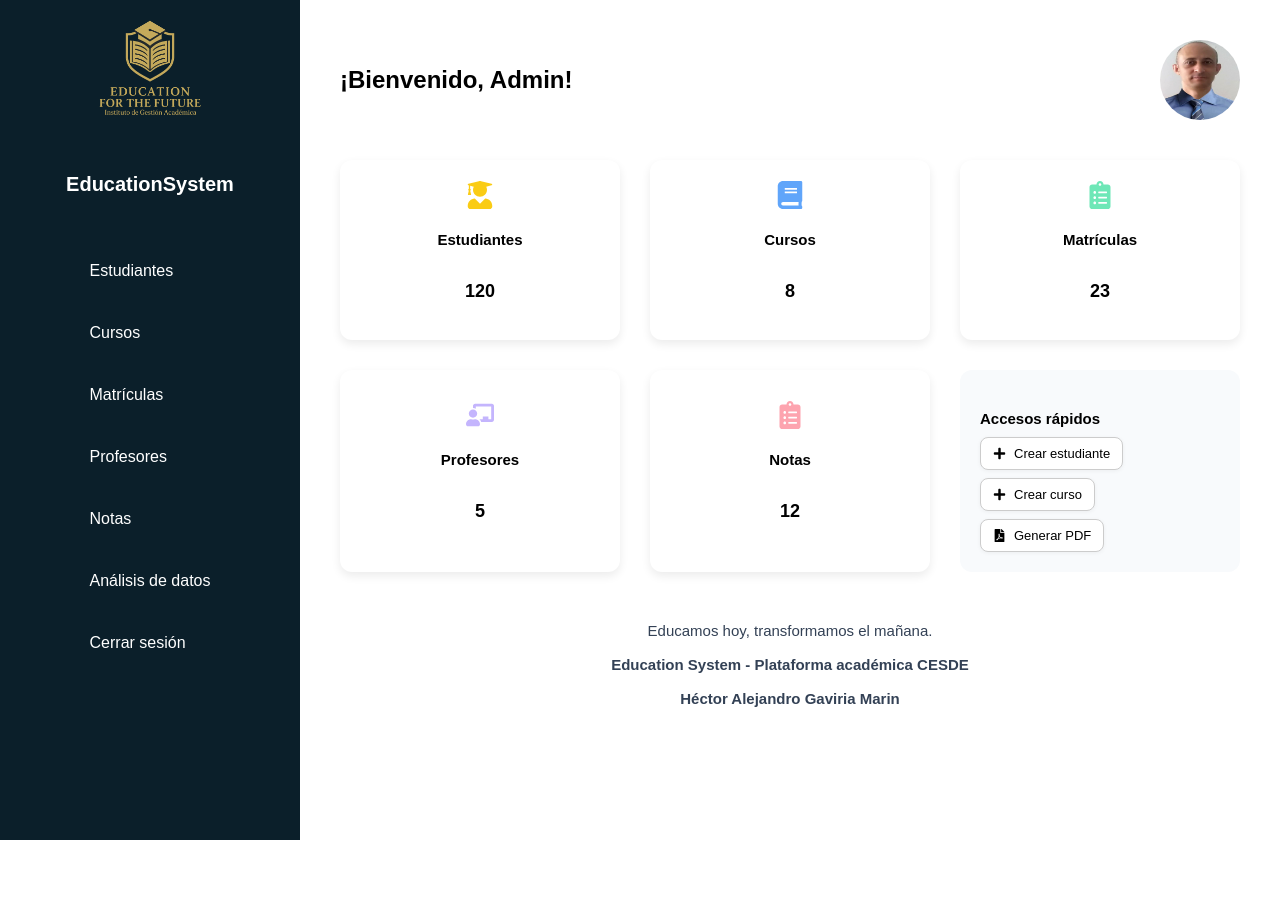
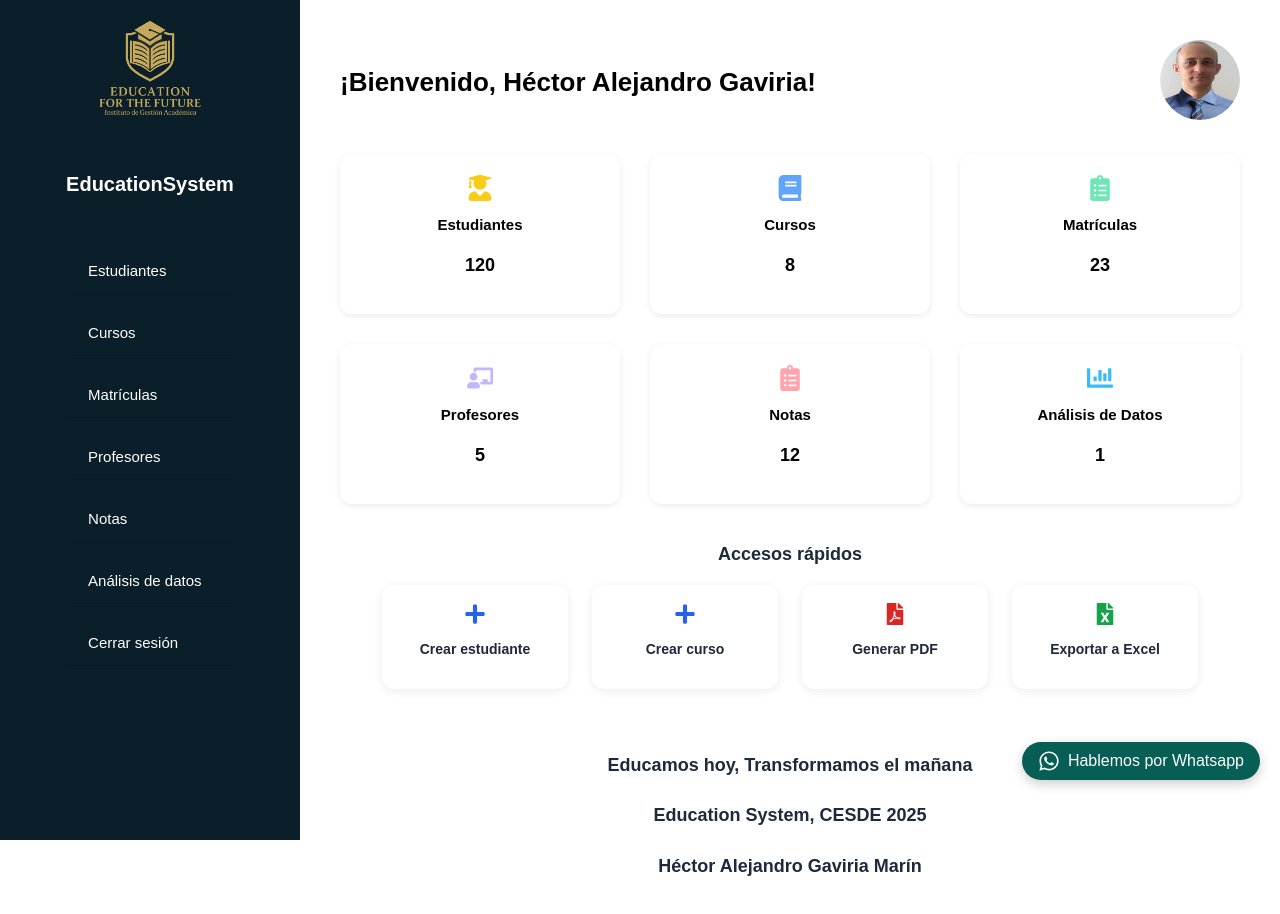
Before and after one commit to agaviria-projects/ProyectoIntegrador-Desarrollo-Frontend, a React (Vite) app: page /dashboard in a window 1280 px wide. Shown: the top 914 px of the page. Before the commit the page ends 800 px from the top, so only its background shows below. Built offline with nearby package versions, Linux system fonts and the light colour scheme; sample sign-in values are in the browser's storage.

Commit message:
Se actualiza el diseño al dashboard

```diff
--- a/package.json
+++ b/package.json
@@ -10,6 +10,7 @@
     "preview": "vite preview"
   },
   "dependencies": {
+    "framer-motion": "^12.12.1",
     "i": "^0.3.7",
     "react": "^19.1.0",
     "react-dom": "^19.1.0",
--- a/src/pages/Dashboard.jsx
+++ b/src/pages/Dashboard.jsx
@@ -1,21 +1,29 @@
 import { useEffect, useState } from "react";
+import { motion } from "framer-motion";
 import {
   FaUserGraduate,
   FaBook,
   FaClipboardList,
   FaChalkboardTeacher,
   FaFilePdf,
-  FaPlus
+  FaFileExcel,
+  FaPlus,
+  FaChartBar,
+  FaWhatsapp,
+  FaGithub,
+  FaLinkedin
 } from "react-icons/fa";
 import adminImg from "../assets/admin.jpg";
 import profesorImg from "../assets/profesor.JPG";
 import estudianteImg from "../assets/estudiante.JPG";
-import logo from "../assets/logosinfondo.png"; // logo con fondo institucional exacto
+import logo from "../assets/logosinfondo.png";
 
 function Dashboard() {
   const [foto, setFoto] = useState(adminImg);
   const rol = localStorage.getItem("rol") || "ADMIN";
   const username = localStorage.getItem("userName") || "admin";
+  const [menuAbierto, setMenuAbierto] = useState(false);
+  const [mostrarPerfil, setMostrarPerfil] = useState(false);
 
   useEffect(() => {
     if (rol === "PROFESOR") setFoto(profesorImg);
@@ -23,10 +31,41 @@ function Dashboard() {
     else setFoto(adminImg);
   }, [rol]);
 
+  const cerrarSesion = () => {
+    localStorage.clear();
+    window.location.href = "/";
+  };
+
+  const estiloOpcion = {
+    padding: "8px 12px",
+    margin: 0,
+    fontSize: "14px",
+    color: "#1e293b",
+    cursor: "pointer",
+    borderRadius: "6px",
+    transition: "background 0.2s",
+    whiteSpace: "nowrap"
+  };
+
+  const cards = [
+    { icon: <FaUserGraduate />, label: "Estudiantes", value: 120, color: "#facc15" },
+    { icon: <FaBook />, label: "Cursos", value: 8, color: "#60a5fa" },
+    { icon: <FaClipboardList />, label: "Matrículas", value: 23, color: "#6ee7b7" },
+    { icon: <FaChalkboardTeacher />, label: "Profesores", value: 5, color: "#c4b5fd" },
+    { icon: <FaClipboardList />, label: "Notas", value: 12, color: "#fda4af" },
+    { icon: <FaChartBar />, label: "Análisis de Datos", value: 1, color: "#38bdf8" }
+  ];
+
+  const quickActions = [
+    { icon: <FaPlus size={22} color="#2563eb" />, label: "Crear estudiante" },
+    { icon: <FaPlus size={22} color="#2563eb" />, label: "Crear curso" },
+    { icon: <FaFilePdf size={22} color="#dc2626" />, label: "Generar PDF" },
+    { icon: <FaFileExcel size={22} color="#16a34a" />, label: "Exportar a Excel" }
+  ];
+
   return (
     <div style={{ display: "flex" }}>
-      <div
-        style={{
+      <div style={{
         width: "300px",
         height: "100vh",
         backgroundColor: "#0b1f2a",
@@ -39,8 +78,7 @@ function Dashboard() {
         left: 0,
         top: 0,
         fontSize: "16px"
-        }}
-      >
+      }}>
         <div style={{ flex: 1, display: "flex", flexDirection: "column", alignItems: "center", gap: "16px" }}>
           <img src={logo} alt="Logo" style={{ width: "130px" }} />
           <h2 style={{ fontSize: "20px", fontWeight: "bold" }}>EducationSystem</h2>
@@ -56,38 +94,92 @@ function Dashboard() {
         </div>
       </div>
 
-      <div style={{ marginLeft: "300px", padding: "40px", width: "100%" }}>
-        <div style={{ display: "flex", justifyContent: "space-between", alignItems: "center" }}>
-          <h2 style={{ fontSize: "24px" }}>¡Bienvenido, {rol.charAt(0) + rol.slice(1).toLowerCase()}!</h2>
-          <img
-            src={foto}
-            alt="perfil"
-            style={{ width: "80px", height: "80px", borderRadius: "50%" }}
-          />
+      <div style={{ marginLeft: "300px", padding: "40px", width: "100%", position: "relative", minHeight: "100vh" }}>
+        <div style={{ display: "flex", justifyContent: "space-between", alignItems: "center", marginBottom: "30px" }}>
+          <motion.h2 initial={{ opacity: 0, x: -50 }} animate={{ opacity: 1, x: 0 }} transition={{ duration: 0.8 }} style={{ fontSize: "26px" }}>
+            ¡Bienvenido, Héctor Alejandro Gaviria!
+          </motion.h2>
+          <div style={{ position: "relative" }}>
+            <motion.img src={foto} alt="perfil" whileHover={{ scale: 1.1 }} transition={{ type: "spring", stiffness: 300 }} style={{ width: "80px", height: "80px", borderRadius: "50%", cursor: "pointer" }} onClick={() => setMenuAbierto(!menuAbierto)} />
+            {rol === "ADMIN" && menuAbierto && (
+              <div style={{ position: "absolute", top: "90px", right: 0, backgroundColor: "#fff", borderRadius: "8px", boxShadow: "0 4px 12px rgba(0,0,0,0.1)", padding: "12px", minWidth: "160px", zIndex: 1000 }}>
+                <p style={estiloOpcion} onClick={() => setMostrarPerfil(true)}>👤 Ver perfil</p>
+                <p style={estiloOpcion}>✏️ Editar</p>
+                <p style={estiloOpcion} onClick={cerrarSesion}>🔒 Cerrar sesión</p>
+              </div>
+            )}
+          </div>
         </div>
 
-        <div style={{
-          display: "grid",
-          gridTemplateColumns: "repeat(3, 1fr)",
-          gap: "30px",
-          marginTop: "40px"
-        }}>
-          <Card icon={<FaUserGraduate />} label="Estudiantes" value={120} color="#facc15" />
-          <Card icon={<FaBook />} label="Cursos" value={8} color="#60a5fa" />
-          <Card icon={<FaClipboardList />} label="Matrículas" value={23} color="#6ee7b7" />
-          <Card icon={<FaChalkboardTeacher />} label="Profesores" value={5} color="#c4b5fd" />
-          <Card icon={<FaClipboardList />} label="Notas" value={12} color="#fda4af" />
-          <AccesosRapidos />
+        <div style={{ display: "grid", gridTemplateColumns: "repeat(3, 1fr)", gap: "30px", marginTop: "10px" }}>
+          {cards.map((card, idx) => (
+            <motion.div key={idx} whileHover={{ scale: 1.05, boxShadow: "0 4px 12px rgba(0,0,0,0.15)" }} transition={{ type: "spring", stiffness: 300 }} style={{ backgroundColor: "#fff", borderRadius: "12px", boxShadow: "0 2px 6px rgba(0,0,0,0.08)", padding: "20px", display: "flex", flexDirection: "column", alignItems: "center", justifyContent: "center", minHeight: "120px", cursor: "pointer" }}>
+              <motion.div whileHover={{ rotate: 10 }} style={{ fontSize: "26px", color: card.color }}>{card.icon}</motion.div>
+              <h3 style={{ fontSize: "15px", margin: "8px 0 4px" }}>{card.label}</h3>
+              <p style={{ fontSize: "18px", fontWeight: "bold" }}>{card.value}</p>
+            </motion.div>
+          ))}
         </div>
 
-        <p style={{ marginTop: "50px", color: "#334155", textAlign: "center", fontSize: "15px" }}>
-          Educamos hoy, transformamos el mañana.<br />
-          <br></br>
-          <strong>Education System - Plataforma académica CESDE</strong>
-          <br></br>
-          <br></br>
-          <strong>Héctor Alejandro Gaviria Marin</strong>
-        </p>
+        <h3 style={{ textAlign: "center", margin: "40px 0 20px", fontSize: "18px", color: "#1e293b" }}>Accesos rápidos</h3>
+        <div style={{ display: "flex", justifyContent: "center", gap: "24px", flexWrap: "wrap" }}>
+          {quickActions.map((action, idx) => (
+            <motion.div key={idx} whileHover={{ scale: 1.07 }} transition={{ type: "spring", stiffness: 300 }} style={{ background: "#ffffff", borderRadius: "12px", padding: "18px", minWidth: "150px", textAlign: "center", boxShadow: "0 2px 10px rgba(0,0,0,0.08)", cursor: "pointer" }}>
+              <div>{action.icon}</div>
+              <p style={{ marginTop: "12px", fontSize: "14px", fontWeight: "bold", color: "#1e293b" }}>{action.label}</p>
+            </motion.div>
+          ))}
+        </div>
+
+        <div style={{ textAlign: "center", marginTop: "60px", color: "#1e293b", fontSize: "18px" ,fontWeight: "600",lineHeight: "1.8"}}>
+          <p><strong>Educamos hoy, Transformamos el mañana</strong></p>
+          <p>Education System, CESDE 2025</p>
+          <p>Héctor Alejandro Gaviria Marín</p>
+        </div>
+
+       <motion.div
+            whileHover={{ scale: 1.1, x: -10 }}
+            transition={{ type: "spring", stiffness: 300 }}
+            style={{
+              position: "fixed",
+              bottom: "20px",
+              right: "20px",
+              zIndex: 1000,
+              display: "flex",
+              alignItems: "center",
+              backgroundColor: "#075e54",
+              borderRadius: "9999px",
+              padding: "8px 16px",
+              color: "white",
+              boxShadow: "0 4px 12px rgba(0,0,0,0.2)",
+              cursor: "pointer"
+            }}
+          >
+            <FaWhatsapp size={22} style={{ marginRight: "8px" }} />
+            <a
+              href="https://wa.me/573001234567"
+              target="_blank"
+              rel="noopener noreferrer"
+              style={{ color: "white", textDecoration: "none", fontWeight: 500 }}
+            >
+              Hablemos por Whatsapp
+            </a>
+      </motion.div>
+
+
+        {mostrarPerfil && (
+          <div style={{ position: "fixed", top: 0, left: 0, width: "100vw", height: "100vh", backgroundColor: "rgba(0,0,0,0.5)", display: "flex", justifyContent: "center", alignItems: "center", zIndex: 2000 }}>
+            <div style={{ backgroundColor: "#fff", padding: "30px", borderRadius: "12px", width: "400px", boxShadow: "0 8px 20px rgba(0,0,0,0.2)", textAlign: "center", position: "relative" }}>
+              <h2 style={{ marginBottom: "10px" }}>Perfil profesional</h2>
+              <img src={foto} alt="perfil" style={{ width: "80px", borderRadius: "50%", marginBottom: "12px" }} />
+              <p><strong>Nombre completo:</strong> Héctor Alejandro Gaviria Marín</p>
+              <p><strong>Email:</strong> agaviria1408@gmail.com</p>
+              <p><strong>GitHub:</strong> <a href="https://github.com/agaviria-projects" target="_blank" rel="noopener noreferrer"><FaGithub /> github.com/agaviria-projects</a></p>
+              <p><strong>LinkedIn:</strong> <a href="https://linkedin.com/in/héctor-alejandro-gaviria-marin-43296265" target="_blank" rel="noopener noreferrer"><FaLinkedin /> linkedin.com/in/héctor-alejandro-gaviria-marin-43296265</a></p>
+              <button onClick={() => setMostrarPerfil(false)} style={{ marginTop: "20px", padding: "10px 20px", backgroundColor: "#0f172a", color: "#fff", border: "none", borderRadius: "8px", cursor: "pointer" }}>Cerrar</button>
+            </div>
+          </div>
+        )}
       </div>
     </div>
   );
@@ -95,68 +187,7 @@ function Dashboard() {
 
 function SidebarLink({ to, text }) {
   return (
-    <a href={to} style={{
-      display: "block",
-      padding: "14px 24px",
-      color: "white",
-      textDecoration: "none",
-      fontSize: "16px"
-    }}>{text}</a>
-  );
-}
-
-function Card({ icon, label, value, color }) {
-  return (
-    <div
-      style={{
-        backgroundColor: "#fff",
-        borderRadius: "12px",
-        boxShadow: "0 4px 10px rgba(0,0,0,0.08)",
-        padding: "20px",
-        display: "flex",
-        flexDirection: "column",
-        alignItems: "center",
-        justifyContent: "center",
-        minHeight: "140px"
-      }}
-    >
-      <div style={{ fontSize: "28px", color }}>{icon}</div>
-      <h3 style={{ fontSize: "15px" }}>{label}</h3>
-      <p style={{ fontSize: "18px", fontWeight: "bold" }}>{value}</p>
-    </div>
-  );
-}
-
-function AccesosRapidos() {
-  return (
-    <div style={{ backgroundColor: "#f8fafc", borderRadius: "12px", padding: "20px", minHeight: "140px" }}>
-      <h4 style={{ marginBottom: "10px", fontSize: "15px" }}>Accesos rápidos</h4>
-      <AccesoRapido icon={<FaPlus />} texto="Crear estudiante" />
-      <AccesoRapido icon={<FaPlus />} texto="Crear curso" />
-      <AccesoRapido icon={<FaFilePdf />} texto="Generar PDF" />
-    </div>
-  );
-}
-
-function AccesoRapido({ icon, texto }) {
-  return (
-    <button
-      style={{
-        display: "flex",
-        alignItems: "center",
-        gap: "8px",
-        marginTop: "8px",
-        padding: "8px 12px",
-        backgroundColor: "#ffffff",
-        border: "1px solid #ccc",
-        borderRadius: "8px",
-        cursor: "pointer",
-        fontSize: "13px",
-        boxShadow: "0 1px 4px rgba(0,0,0,0.05)"
-      }}
-    >
-      {icon} {texto}
-    </button>
+    <a href={to} style={{ display: "block", padding: "14px 22px", color: "white", textDecoration: "none", fontSize: "15px", borderBottom: "1px solid #0a1a28" }}>{text}</a>
   );
 }
 
```
Also changed, not shown: 1 other file (tests, documents, lock files or other folders). Lines whose indentation alone changed are shown as unchanged.
